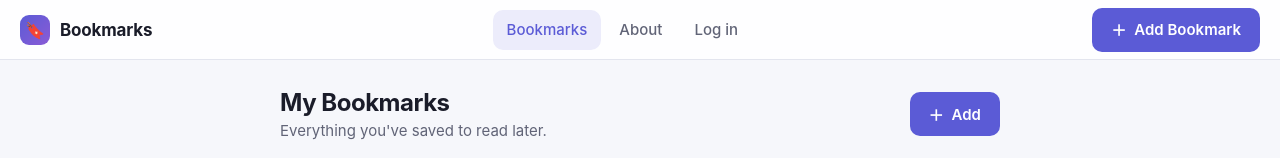
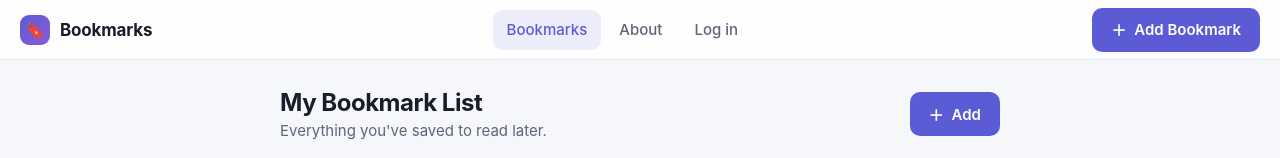
Before and after one commit to elysenko/e2e-lane-vue-nest, a Vue app in the folder web/: page /bookmarks in a window 1280 px wide. Shown: the top 158 px of the page. Built offline with nearby package versions, Linux system fonts and the light colour scheme; no server answers.

Commit message:
fix(annotation): In web/src/pages/BookmarksView.vue line 34, change the h1 text from "My Bookmark
Automated patch from annotation queue workflow.

[skip ci]

```diff
--- a/web/src/pages/BookmarksView.vue
+++ b/web/src/pages/BookmarksView.vue
@@ -31,7 +31,7 @@ onMounted(load);
   <section data-testid="bookmarks-view">
     <div class="page-head">
       <div>
-        <h1 class="page-title" data-testid="bookmarks-title">My Bookmarks</h1>
+        <h1 class="page-title" data-testid="bookmarks-title">My Bookmark List</h1>
         <p class="page-sub">Everything you've saved to read later.</p>
       </div>
       <RouterLink to="/bookmarks/new" class="btn btn-primary" data-testid="add-bookmark">
```
